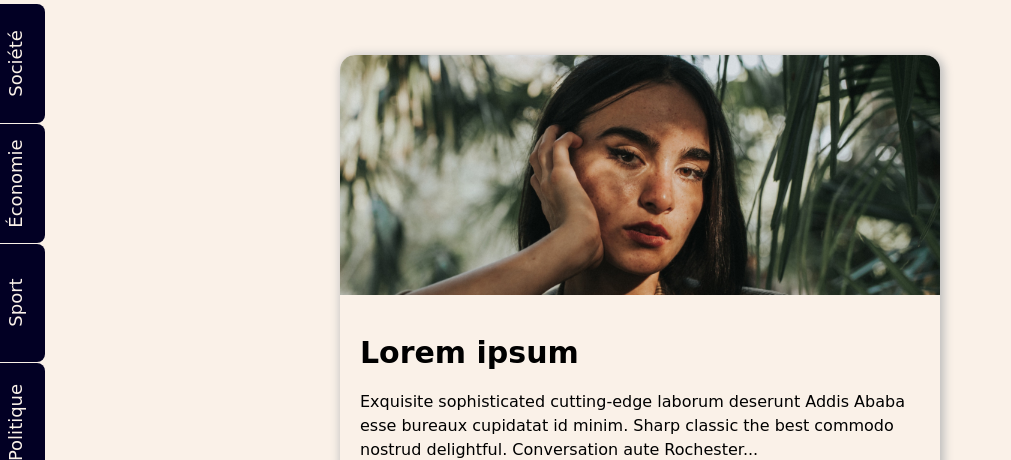
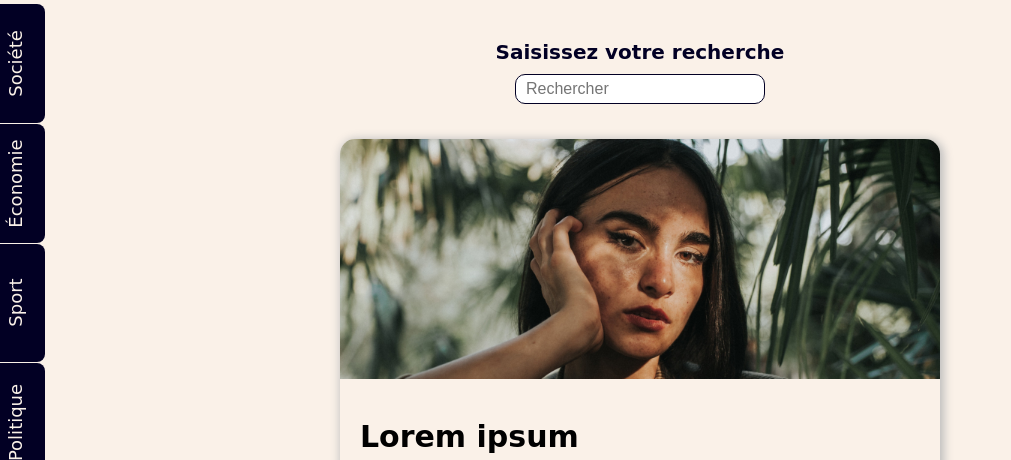
Before and after one commit to E-mna/fake-news, a PHP site: page /pages/news.html in a window 1280 px wide. Shown: the part 198-658 px from the top of the page, without its empty margins (0-1011 px from the left). Run offline with PHP 8.4, Linux system fonts and the light colour scheme; some web fonts are replaced.

Commit message:
news : ajout de la barre de recherche

```diff
--- a/assets/css/news.css
+++ b/assets/css/news.css
@@ -104,6 +104,30 @@
         margin-top: 20px;
     }
 
+    & .search {
+        display: flex;
+        flex-direction: column;
+        align-items: center;
+        margin-bottom: 20px;
+
+        & label {
+            color: var(--primary);
+            font-size: var(--fontSizeSecondary);
+            font-weight: var(--fontWeightPrimary);
+            margin-bottom: 10px;
+            text-align: center;
+        }
+
+        & input {
+            height: 30px;
+            width: 250px;
+            font-size: var(--fontSizePrimary);
+            border: 1px solid var(--primary);
+            border-radius: 10px;
+            padding: 0 10px;
+        }
+    }
+
     & .articles {
         display: flex;
         flex-wrap: wrap;
--- a/pages/news.html
+++ b/pages/news.html
@@ -53,6 +53,11 @@
     </div>
 
     <main class="main">
+        <div class="search">
+            <label for="search">Saisissez votre recherche</label>
+            <input type="search" id="search" placeholder="Rechercher">
+        </div>
+
         <section class="articles">
             <article class="article">
                 <div class="image">
```
